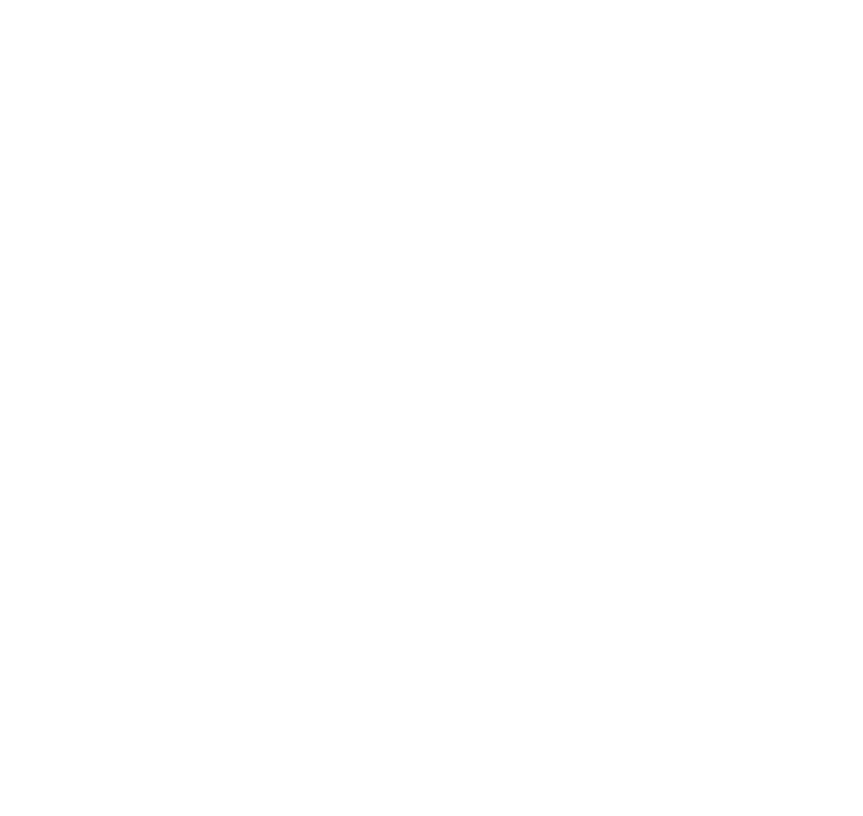
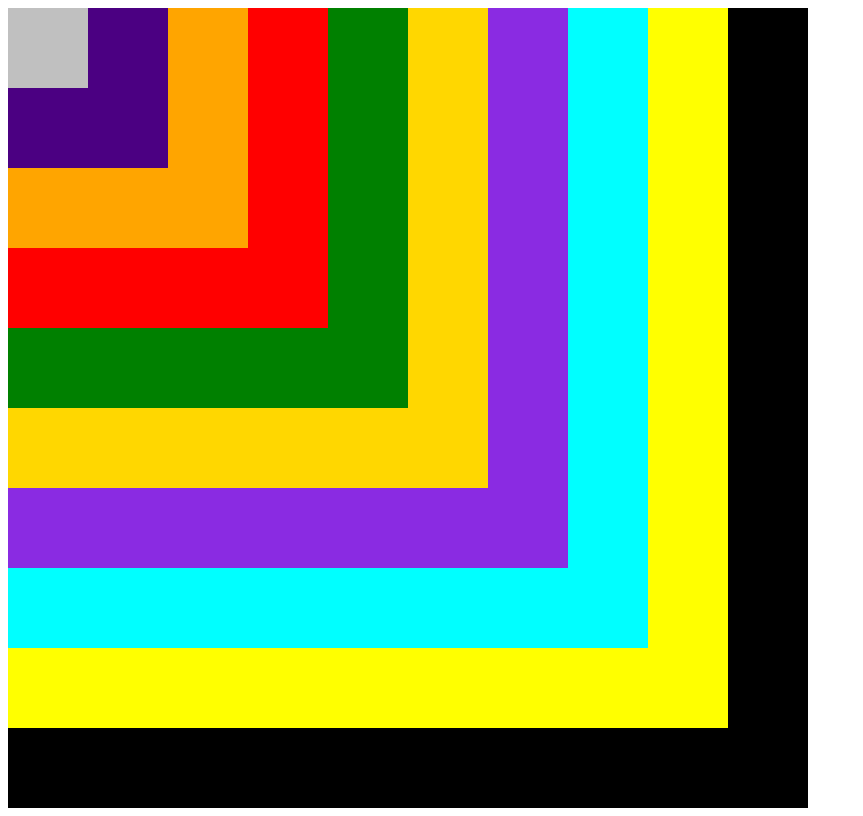
Before and after one commit to MileAlexander/w3-practice, a plain HTML site: page frontend/index.html in a window 1280 px wide. Shown: the whole page, without its empty margins (0-863 px from the left). Drawn offline with Linux system fonts and the light colour scheme.

Commit message:
div div div

```diff
--- a/frontend/index.html
+++ b/frontend/index.html
@@ -4,9 +4,32 @@
 	<meta charset="UTF-8">
 	<meta http-equiv="X-UA-Compatible" content="IE=edge">
 	<meta name="viewport" content="width=device-width, initial-scale=1.0">
-	<title>This is FRONTEND</title>
+
+	<title>w3 Practice</title>
+
+	<link rel="stylesheet" href="style.css">
 </head>
 <body>
-	<div id="root"></div>
+	<div>
+		<div>
+			<div>
+				<div>
+					<div>
+						<div>
+							<div>
+								<div>
+									<div>
+										<div>
+
+										</div>
+									</div>
+								</div>
+							</div>
+						</div>
+					</div>
+				</div>
+			</div>
+		</div>
+	</div>
 </body>
 </html>
--- /dev/null
+++ b/frontend/style.css
@@ -0,0 +1,59 @@
+div {
+    height: 100vh;
+    width: 100vh;
+    background-color: black;
+}
+
+div > div {
+    height: 90vh;
+    width: 90vh;
+    background-color: yellow;
+}
+
+div > div > div {
+    height: 80vh;
+    width: 80vh;
+    background-color: aqua;
+}
+
+div > div > div > div {
+    height: 70vh;
+    width: 70vh;
+    background-color: blueviolet;
+}
+
+div > div > div > div > div {
+    height: 60vh;
+    width: 60vh;
+    background-color: gold;
+}
+
+div > div > div > div > div > div {
+    height: 50vh;
+    width: 50vh;
+    background-color: green;
+}
+
+div > div > div > div > div > div > div {
+    height: 40vh;
+    width: 40vh;
+    background-color: red;
+}
+
+div > div > div > div > div > div > div > div {
+    height: 30vh;
+    width: 30vh;
+    background-color: orange;
+}
+
+div > div > div > div > div > div > div > div > div {
+    height: 20vh;
+    width: 20vh;
+    background-color: indigo;
+}
+
+div > div > div > div > div > div > div > div > div > div {
+    height: 10vh;
+    width: 10vh;
+    background-color: silver;
+}
```
